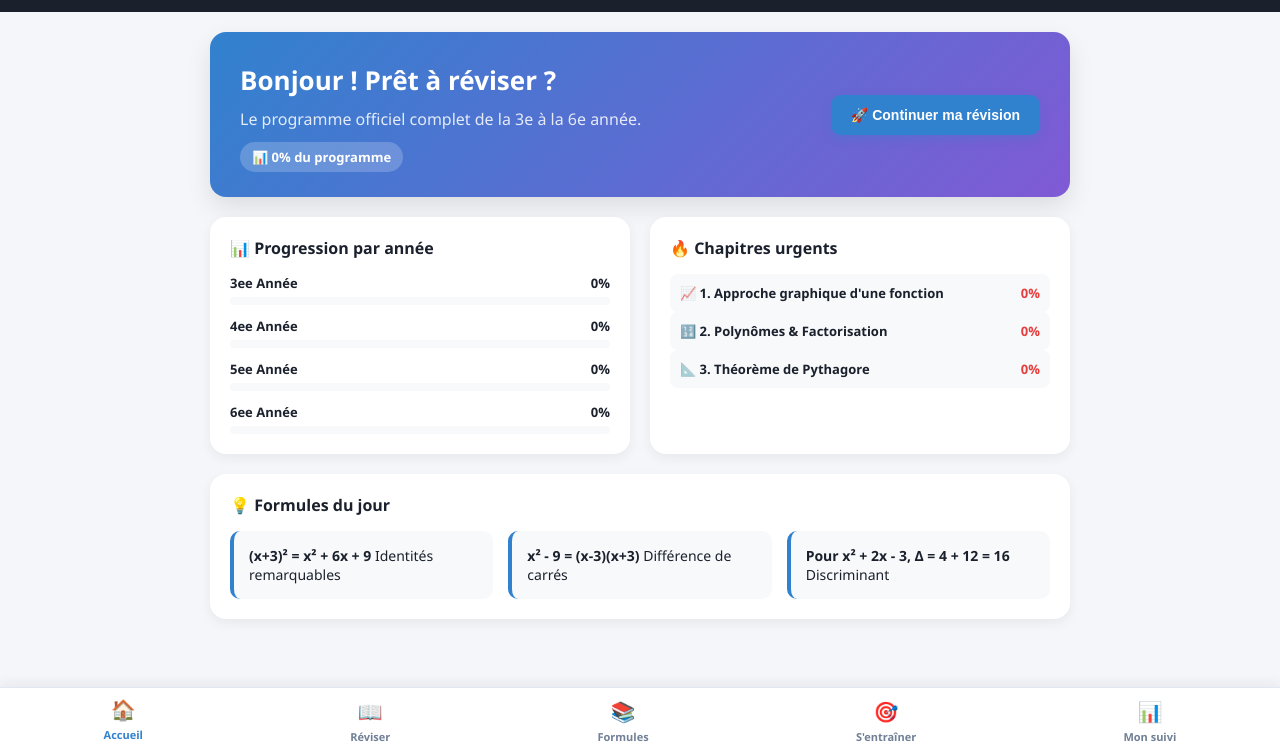
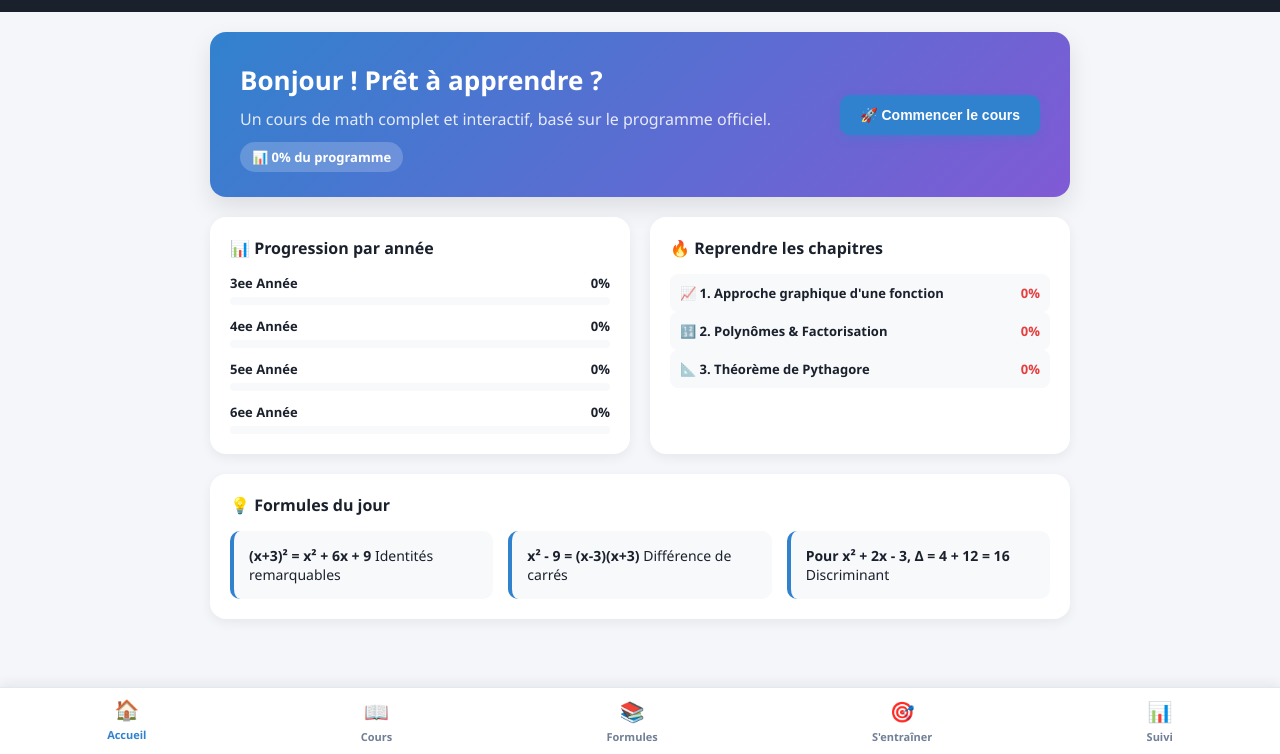
Before and after one commit to Mascotte1208/cess, a plain HTML site: page index.html in a window 1280 px wide. Shown: the part 46-800 px from the top of the page. Drawn offline with Linux system fonts and the light colour scheme.

Commit message:
Update index.html

```diff
--- a/index.html
+++ b/index.html
@@ -3,7 +3,7 @@
 <head>
     <meta charset="UTF-8">
     <meta name="viewport" content="width=device-width, initial-scale=1.0">
-    <title>📚 CESS - Mathématiques - Programme Complet</title>
+    <title>📚 CESS - Mathématiques - Cours interactif</title>
     <link rel="stylesheet" href="ces-maths.css">
 </head>
 <body>
@@ -16,15 +16,15 @@
 <main class="ces-app">
     <div class="container">
 
-        <!-- ================= ACCUEIL (TABLEAU DE BORD) ================= -->
+        <!-- ================= ACCUEIL ================= -->
         <section id="dashboard" class="tab-content">
             <div class="hero">
                 <div>
-                    <h1>Bonjour ! Prêt à réviser ?</h1>
-                    <p>Le programme officiel complet de la 3e à la 6e année.</p>
+                    <h1>Bonjour ! Prêt à apprendre ?</h1>
+                    <p>Un cours de math complet et interactif, basé sur le programme officiel.</p>
                     <span class="pastille-progress">📊 <span id="globalProgress">0</span>% du programme</span>
                 </div>
-                <button class="primary-btn" onclick="startRevision()">🚀 Continuer ma révision</button>
+                <button class="primary-btn" onclick="startRevision()">🚀 Commencer le cours</button>
             </div>
 
             <div class="dashboard-grid">
@@ -33,7 +33,7 @@
                     <div id="progressionAnnees" class="progression-list"></div>
                 </div>
                 <div class="panel">
-                    <h3>🔥 Chapitres urgents</h3>
+                    <h3>🔥 Reprendre les chapitres</h3>
                     <div id="chapitresUrgents"></div>
                 </div>
             </div>
@@ -44,8 +44,8 @@
             </div>
         </section>
 
-        <!-- ================= RÉVISER ================= -->
-        <section id="revision" class="tab-content hidden">
+        <!-- ================= COURS ================= -->
+        <section id="cours" class="tab-content hidden">
             <div class="page-header">
                 <div>
                     <h1 class="section-title">📖 Réviser</h1>
@@ -54,27 +54,26 @@
                 <button class="ghost-btn" onclick="showTab('dashboard')">← Accueil</button>
             </div>
 
-            <!-- Choix de l'année -->
             <div id="choixAnnee" class="annee-selector">
                 <div class="annee-card" style="border-left-color: #1c5fa8;" onclick="showAnnee('3e')">
                     <span class="annee-icon">📘</span>
-                    <div class="annee-info"><h3>3e Année</h3><p>7 chapitres • Fonctions, Algèbre, Géométrie...</p></div>
+                    <div class="annee-info"><h3>3e Année</h3><p>Fonctions, Algèbre, Géométrie, Trigonométrie...</p></div>
                 </div>
                 <div class="annee-card" style="border-left-color: #6b46c1;" onclick="showAnnee('4e')">
                     <span class="annee-icon">📗</span>
-                    <div class="annee-info"><h3>4e Année</h3><p>8 chapitres • 2nd degré, Vecteurs, Stats...</p></div>
+                    <div class="annee-info"><h3>4e Année</h3><p>Fonctions de référence, 2nd degré, Vecteurs...</p></div>
                 </div>
                 <div class="annee-card" style="border-left-color: #0e7c86;" onclick="showAnnee('5e')">
                     <span class="annee-icon">📙</span>
-                    <div class="annee-info"><h3>5e Année</h3><p>3 chapitres • Analyse, Complexes...</p></div>
+                    <div class="annee-info"><h3>5e Année</h3><p>Analyse, Complexes, Géométrie analytique...</p></div>
                 </div>
                 <div class="annee-card" style="border-left-color: #c81e2c;" onclick="showAnnee('6e')">
                     <span class="annee-icon">📕</span>
-                    <div class="annee-info"><h3>6e Année</h3><p>3 chapitres • Dérivées, Intégrales...</p></div>
+                    <div class="annee-info"><h3>6e Année</h3><p>Dérivées, Intégrales, Probabilités...</p></div>
                 </div>
             </div>
 
-            <!-- Liste des chapitres (cachée par défaut) -->
+            <!-- Module de cours injecté ici -->
             <div id="contenuAnnee" class="hidden"></div>
 
             <!-- Fiches visuelles -->
@@ -178,7 +177,7 @@
             <div id="examenContent" style="margin-top: 20px;"></div>
         </section>
 
-        <!-- ================= MON SUIVI ================= -->
+        <!-- ================= SUIVI ================= -->
         <section id="suivi" class="tab-content hidden">
             <div class="page-header">
                 <div>
@@ -210,13 +209,12 @@
     </div>
 </main>
 
-<!-- Barre de navigation basse (Mobile) -->
 <div class="bottom-nav" id="bottomNav">
     <div class="nav-item active" onclick="showTab('dashboard')" id="navDashboard"><span class="nav-icon">🏠</span>Accueil</div>
-    <div class="nav-item" onclick="showTab('revision')" id="navRevision"><span class="nav-icon">📖</span>Réviser</div>
+    <div class="nav-item" onclick="showTab('cours')" id="navCours"><span class="nav-icon">📖</span>Cours</div>
     <div class="nav-item" onclick="showTab('formules')" id="navFormules"><span class="nav-icon">📚</span>Formules</div>
     <div class="nav-item" onclick="showTab('entrainer')" id="navEntrainer"><span class="nav-icon">🎯</span>S'entraîner</div>
-    <div class="nav-item" onclick="showTab('suivi')" id="navSuivi"><span class="nav-icon">📊</span>Mon suivi</div>
+    <div class="nav-item" onclick="showTab('suivi')" id="navSuivi"><span class="nav-icon">📊</span>Suivi</div>
 </div>
 
 <script src="ces-maths.js"></script>
```
